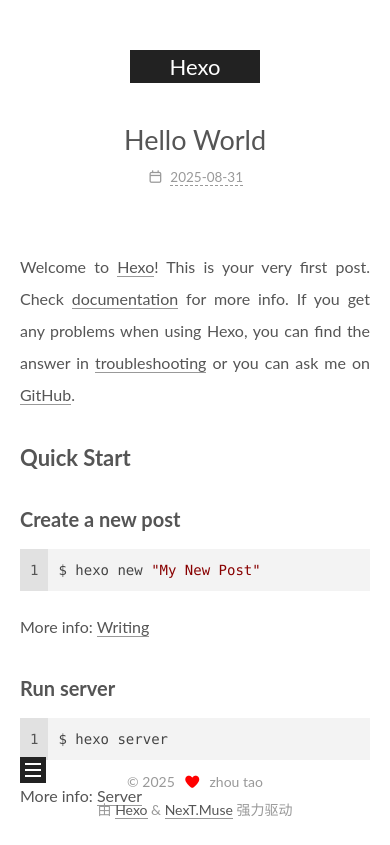
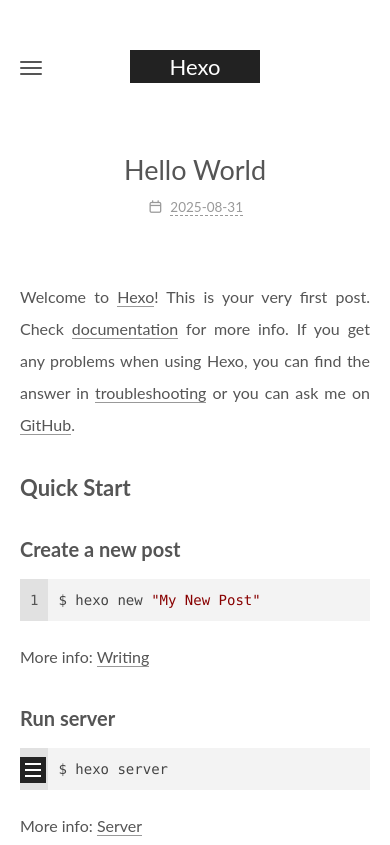
Before and after one commit to goversion/goversion.github.io, a plain HTML site: page 2025/08/31/hello-world/index.html in a window 390 px wide. Shown: the top 845 px of the page. Drawn offline with nearby package versions, Linux system fonts and the light colour scheme.

Commit message:
Site updated: 2025-08-31 17:36:19

```diff
--- a/2025/08/31/hello-world/index.html
+++ b/2025/08/31/hello-world/index.html
@@ -17,7 +17,7 @@
 <link rel="stylesheet" href="https://cdnjs.cloudflare.com/ajax/libs/font-awesome/7.0.0/css/all.min.css" integrity="sha256-VHqXKFhhMxcpubYf9xiWdCiojEbY9NexQ4jh8AxbvcM=" crossorigin="anonymous">
   <link rel="stylesheet" href="https://cdnjs.cloudflare.com/ajax/libs/animate.css/3.1.1/animate.min.css" integrity="sha256-PR7ttpcvz8qrF57fur/yAx1qXMFJeJFiA6pSzWi0OIE=" crossorigin="anonymous">
 
-<script class="next-config" data-name="main" type="application/json">{"hostname":"goversion.github.io","root":"/","images":"/images","scheme":"Muse","darkmode":false,"version":"8.24.1","exturl":false,"sidebar":{"position":"left","width_expanded":320,"width_dual_column":240,"display":"post","padding":18,"offset":12},"hljswrap":true,"codeblock":{"theme":{"light":"default","dark":"stackoverflow-dark"},"prism":{"light":"prism","dark":"prism-dark"},"copy_button":{"enable":false,"style":null},"fold":{"enable":false,"height":500},"language":false},"bookmark":{"enable":false,"color":"#222","save":"auto"},"mediumzoom":false,"lazyload":false,"pangu":false,"comments":{"style":"tabs","active":null,"storage":true,"lazyload":false,"nav":null},"stickytabs":false,"motion":{"enable":true,"async":false,"duration":200,"transition":{"menu_item":"fadeInDown","post_block":"fadeIn","post_header":"fadeInDown","post_body":"fadeInDown","coll_header":"fadeInLeft","sidebar":"fadeInUp"}},"i18n":{"placeholder":"搜索...","empty":"没有找到任何搜索结果：${query}","hits_time":"找到 ${hits} 个搜索结果（用时 ${time} 毫秒）","hits":"找到 ${hits} 个搜索结果"}}</script><script src="/js/config.js" defer></script>
+<script class="next-config" data-name="main" type="application/json">{"hostname":"goversion.github.io","root":"/","images":"/images","scheme":"Pisces","darkmode":false,"version":"8.24.1","exturl":false,"sidebar":{"position":"left","width_expanded":320,"width_dual_column":240,"display":"post","padding":18,"offset":12},"hljswrap":true,"codeblock":{"theme":{"light":"default","dark":"stackoverflow-dark"},"prism":{"light":"prism","dark":"prism-dark"},"copy_button":{"enable":false,"style":null},"fold":{"enable":false,"height":500},"language":false},"bookmark":{"enable":false,"color":"#222","save":"auto"},"mediumzoom":false,"lazyload":false,"pangu":false,"comments":{"style":"tabs","active":null,"storage":true,"lazyload":false,"nav":null},"stickytabs":false,"motion":{"enable":true,"async":false,"duration":200,"transition":{"menu_item":"fadeInDown","post_block":"fadeIn","post_header":"fadeInDown","post_body":"fadeInDown","coll_header":"fadeInLeft","sidebar":"fadeInUp"}},"i18n":{"placeholder":"搜索...","empty":"没有找到任何搜索结果：${query}","hits_time":"找到 ${hits} 个搜索结果（用时 ${time} 毫秒）","hits":"找到 ${hits} 个搜索结果"}}</script><script src="/js/config.js" defer></script>
 
     <meta name="description" content="Welcome to Hexo! This is your very first post. Check documentation for more info. If you get any problems when using Hexo, you can find the answer in troubleshooting or you can ask me on GitHub. Quick">
 <meta property="og:type" content="article">
@@ -78,6 +78,9 @@
       <header class="header" itemscope itemtype="http://schema.org/WPHeader"><div class="site-brand-container">
   <div class="site-nav-toggle">
     <div class="toggle" aria-label="切换导航栏" role="button">
+        <span class="toggle-line"></span>
+        <span class="toggle-line"></span>
+        <span class="toggle-line"></span>
     </div>
   </div>
 
@@ -98,6 +101,10 @@
 
 
 
+<nav class="site-nav">
+  <ul class="main-menu menu"><li class="menu-item menu-item-home"><a href="/" rel="section"><i class="fa fa-home fa-fw"></i>首页</a></li><li class="menu-item menu-item-archives"><a href="/archives/" rel="section"><i class="fa fa-archive fa-fw"></i>归档</a></li>
+  </ul>
+</nav>
 
 
 
@@ -249,7 +256,7 @@
     </span>
     <span class="author" itemprop="copyrightHolder">zhou tao</span>
   </div>
-  <div class="powered-by">由 <a href="https://hexo.io/" rel="noopener" target="_blank">Hexo</a> & <a href="https://theme-next.js.org/muse/" rel="noopener" target="_blank">NexT.Muse</a> 强力驱动
+  <div class="powered-by">由 <a href="https://hexo.io/" rel="noopener" target="_blank">Hexo</a> & <a href="https://theme-next.js.org/pisces/" rel="noopener" target="_blank">NexT.Pisces</a> 强力驱动
   </div>
 
     </div>
--- a/archives/2025/08/index.html
+++ b/archives/2025/08/index.html
@@ -17,7 +17,7 @@
 <link rel="stylesheet" href="https://cdnjs.cloudflare.com/ajax/libs/font-awesome/7.0.0/css/all.min.css" integrity="sha256-VHqXKFhhMxcpubYf9xiWdCiojEbY9NexQ4jh8AxbvcM=" crossorigin="anonymous">
   <link rel="stylesheet" href="https://cdnjs.cloudflare.com/ajax/libs/animate.css/3.1.1/animate.min.css" integrity="sha256-PR7ttpcvz8qrF57fur/yAx1qXMFJeJFiA6pSzWi0OIE=" crossorigin="anonymous">
 
-<script class="next-config" data-name="main" type="application/json">{"hostname":"goversion.github.io","root":"/","images":"/images","scheme":"Muse","darkmode":false,"version":"8.24.1","exturl":false,"sidebar":{"position":"left","width_expanded":320,"width_dual_column":240,"display":"post","padding":18,"offset":12},"hljswrap":true,"codeblock":{"theme":{"light":"default","dark":"stackoverflow-dark"},"prism":{"light":"prism","dark":"prism-dark"},"copy_button":{"enable":false,"style":null},"fold":{"enable":false,"height":500},"language":false},"bookmark":{"enable":false,"color":"#222","save":"auto"},"mediumzoom":false,"lazyload":false,"pangu":false,"comments":{"style":"tabs","active":null,"storage":true,"lazyload":false,"nav":null},"stickytabs":false,"motion":{"enable":true,"async":false,"duration":200,"transition":{"menu_item":"fadeInDown","post_block":"fadeIn","post_header":"fadeInDown","post_body":"fadeInDown","coll_header":"fadeInLeft","sidebar":"fadeInUp"}},"i18n":{"placeholder":"搜索...","empty":"没有找到任何搜索结果：${query}","hits_time":"找到 ${hits} 个搜索结果（用时 ${time} 毫秒）","hits":"找到 ${hits} 个搜索结果"}}</script><script src="/js/config.js" defer></script>
+<script class="next-config" data-name="main" type="application/json">{"hostname":"goversion.github.io","root":"/","images":"/images","scheme":"Pisces","darkmode":false,"version":"8.24.1","exturl":false,"sidebar":{"position":"left","width_expanded":320,"width_dual_column":240,"display":"post","padding":18,"offset":12},"hljswrap":true,"codeblock":{"theme":{"light":"default","dark":"stackoverflow-dark"},"prism":{"light":"prism","dark":"prism-dark"},"copy_button":{"enable":false,"style":null},"fold":{"enable":false,"height":500},"language":false},"bookmark":{"enable":false,"color":"#222","save":"auto"},"mediumzoom":false,"lazyload":false,"pangu":false,"comments":{"style":"tabs","active":null,"storage":true,"lazyload":false,"nav":null},"stickytabs":false,"motion":{"enable":true,"async":false,"duration":200,"transition":{"menu_item":"fadeInDown","post_block":"fadeIn","post_header":"fadeInDown","post_body":"fadeInDown","coll_header":"fadeInLeft","sidebar":"fadeInUp"}},"i18n":{"placeholder":"搜索...","empty":"没有找到任何搜索结果：${query}","hits_time":"找到 ${hits} 个搜索结果（用时 ${time} 毫秒）","hits":"找到 ${hits} 个搜索结果"}}</script><script src="/js/config.js" defer></script>
 
     <meta property="og:type" content="website">
 <meta property="og:title" content="Hexo">
@@ -74,6 +74,9 @@
       <header class="header" itemscope itemtype="http://schema.org/WPHeader"><div class="site-brand-container">
   <div class="site-nav-toggle">
     <div class="toggle" aria-label="切换导航栏" role="button">
+        <span class="toggle-line"></span>
+        <span class="toggle-line"></span>
+        <span class="toggle-line"></span>
     </div>
   </div>
 
@@ -94,6 +97,10 @@
 
 
 
+<nav class="site-nav">
+  <ul class="main-menu menu"><li class="menu-item menu-item-home"><a href="/" rel="section"><i class="fa fa-home fa-fw"></i>首页</a></li><li class="menu-item menu-item-archives"><a href="/archives/" rel="section"><i class="fa fa-archive fa-fw"></i>归档</a></li>
+  </ul>
+</nav>
 
 
 
@@ -203,7 +210,7 @@
     </span>
     <span class="author" itemprop="copyrightHolder">zhou tao</span>
   </div>
-  <div class="powered-by">由 <a href="https://hexo.io/" rel="noopener" target="_blank">Hexo</a> & <a href="https://theme-next.js.org/muse/" rel="noopener" target="_blank">NexT.Muse</a> 强力驱动
+  <div class="powered-by">由 <a href="https://hexo.io/" rel="noopener" target="_blank">Hexo</a> & <a href="https://theme-next.js.org/pisces/" rel="noopener" target="_blank">NexT.Pisces</a> 强力驱动
   </div>
 
     </div>
```
Also changed, not shown: archives/2025/index.html (+9 -2 lines), archives/index.html (+9 -2 lines), index.html (+9 -2 lines).
